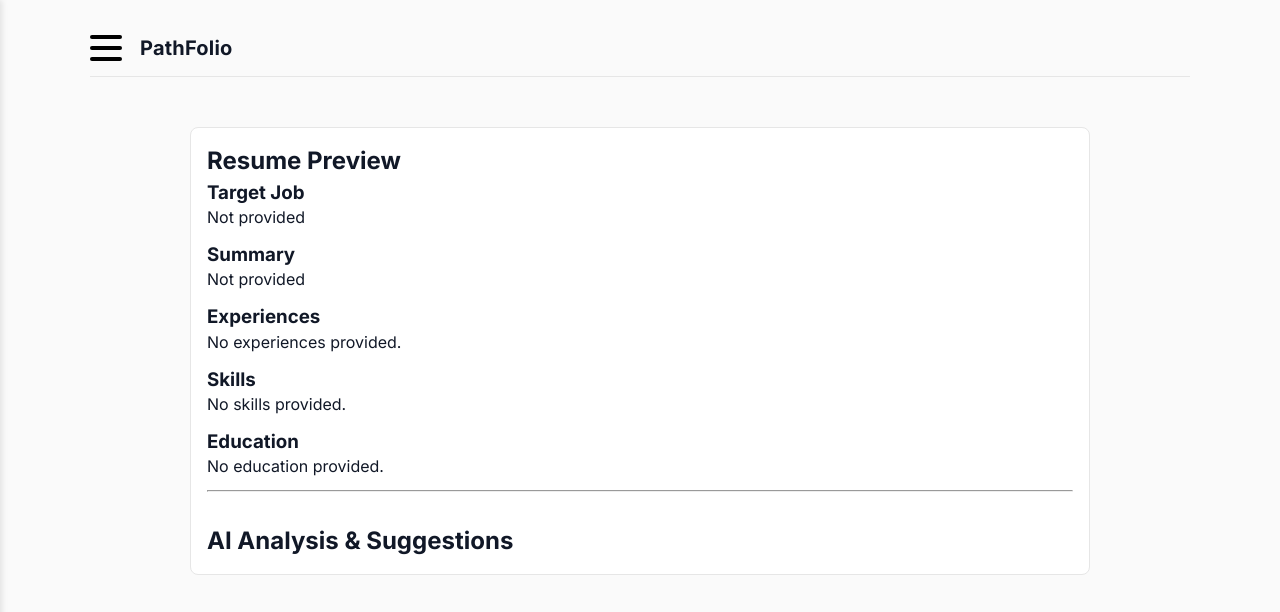
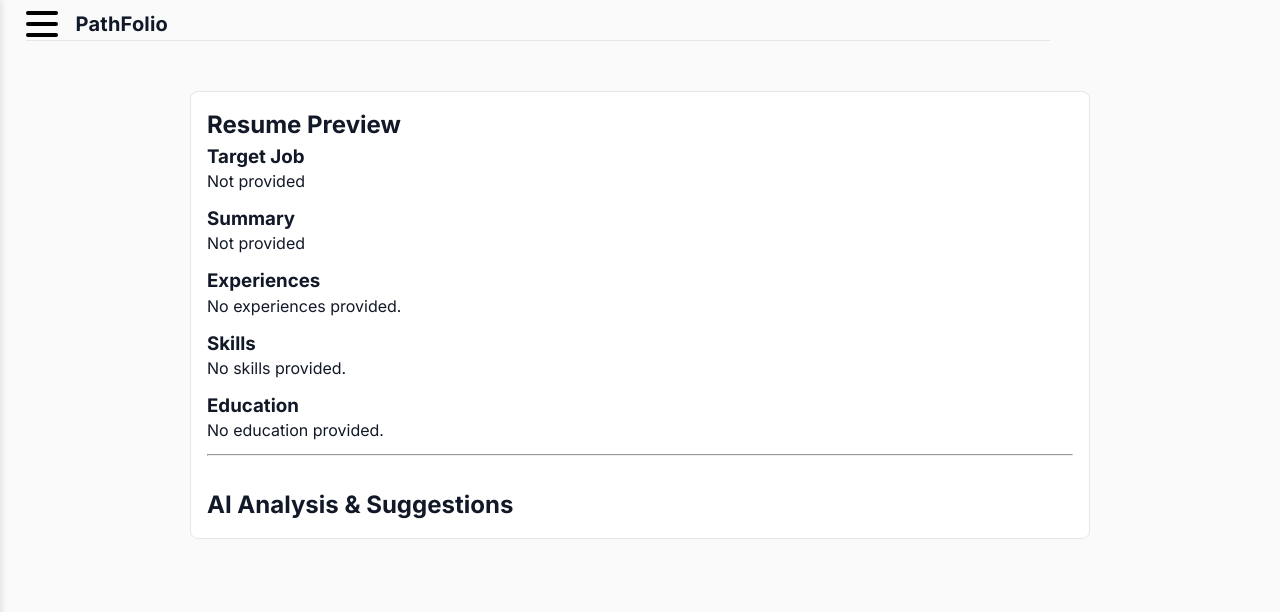
Before and after one commit to ctjandraprajitno/PathFolio, a React (Vite) app: page /ResumeAnalyzer in a window 1280 px wide. Shown: the top 612 px of the page. Built offline with nearby package versions, Linux system fonts and the light colour scheme.

Commit message:
make main centered

```diff
--- a/src/App.jsx
+++ b/src/App.jsx
@@ -3,10 +3,10 @@ import { Routes, Route, useNavigate, useLocation } from 'react-router-dom';
 import HamburgerButton from './components/HamburgerButton';
 import SideMenu from './components/SideMenu';
 import Home from './pages/Home';
+import './styles/App.css';
 import CareerPathwayMain from './pages/CareerPathwayMain';
 import ResumeConfirm from './pages/ResumeConfirm';
 import ResumeAnalyzer from './pages/ResumeAnalyzer';
-import './styles/App.css';
 import SingleInputPopup from './components/SingleInputPopup';
 
 function App() {
--- a/src/styles/App.css
+++ b/src/styles/App.css
@@ -1,4 +1,3 @@
-/* Global reset + minimal design tokens */
 /* Use a comfortable base font size for better typographic scale */
 :root {
   --bg: #fafafa;
@@ -13,7 +12,7 @@
 
 /* Box-sizing and reset */
 *, *::before, *::after { box-sizing: border-box; }
-html { -webkit-font-smoothing:antialiased; -moz-osx-font-smoothing:grayscale; }
+html { -webkit-font-smoothing:antialiased; -moz-osx-font-smoothing:grayscale;}
 body, h1, h2, h3, h4, p, ul, li { margin: 0; padding: 0; }
 
 /* Base layout and typography */
@@ -23,7 +22,6 @@ body {
   background: var(--bg);
   color: var(--text);
   line-height: 1.45;
-  padding: 20px;
   -webkit-font-smoothing: antialiased;
 }
 
@@ -37,7 +35,9 @@ img { max-width: 100%; height: auto; display: block; }
 textarea { font-family: inherit; }
 
 /* App container */
-.App { max-width: 1100px; margin: 0 auto; }
+.App {
+  margin: 0 auto;
+}
 
 /* Header */
 .appHeader{
@@ -45,9 +45,11 @@ textarea { font-family: inherit; }
   align-items:center;
   justify-content:space-between;
   gap: var(--gap);
-  padding: 12px 0;
+  padding: 0;
+  margin: 1vh 2vw;
   border-bottom: 1px solid var(--border);
   margin-bottom: 18px;
+  width: 80vw;
 }
 .header1{ display:flex; align-items:center; gap: 18px; }
 .appHeader h1 { font-size: 1.25rem; font-weight: 700; letter-spacing: 0.2px; }
--- a/src/styles/Home.css
+++ b/src/styles/Home.css
@@ -1,5 +1,6 @@
-body{
+main{
   max-width: 1300px;
+  margin: 0 auto;
 }
 
 .feature-container {
```
